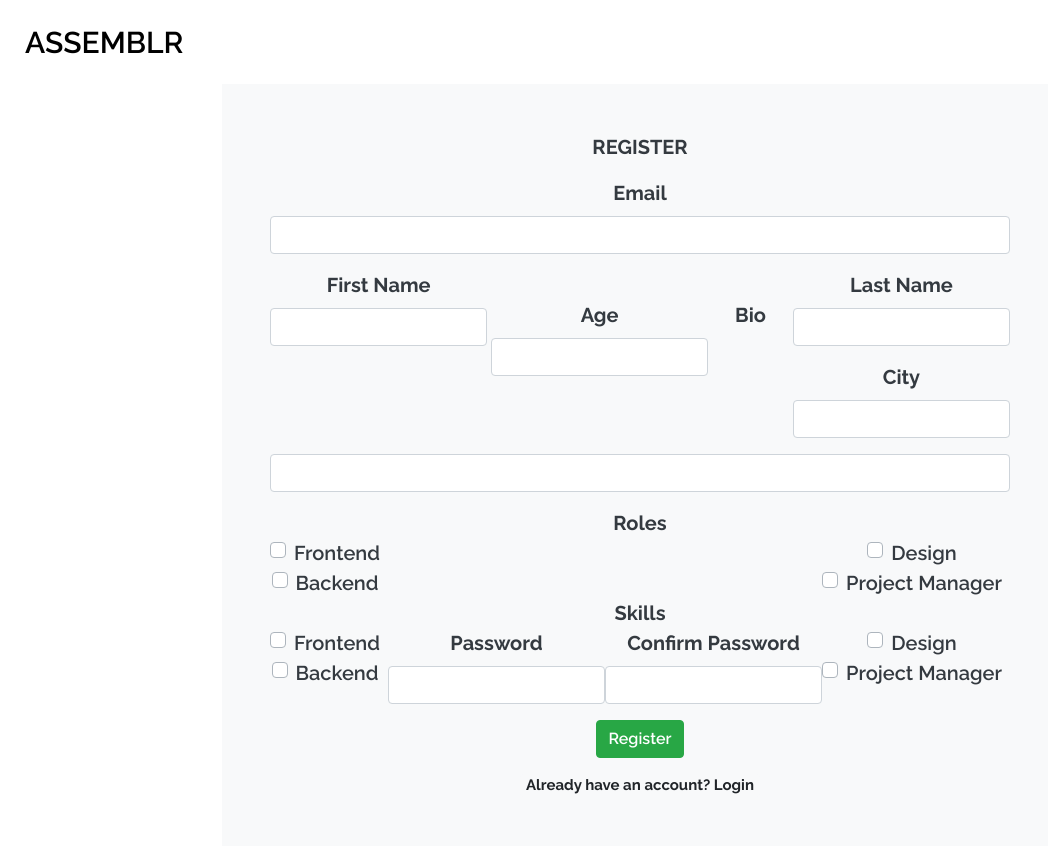
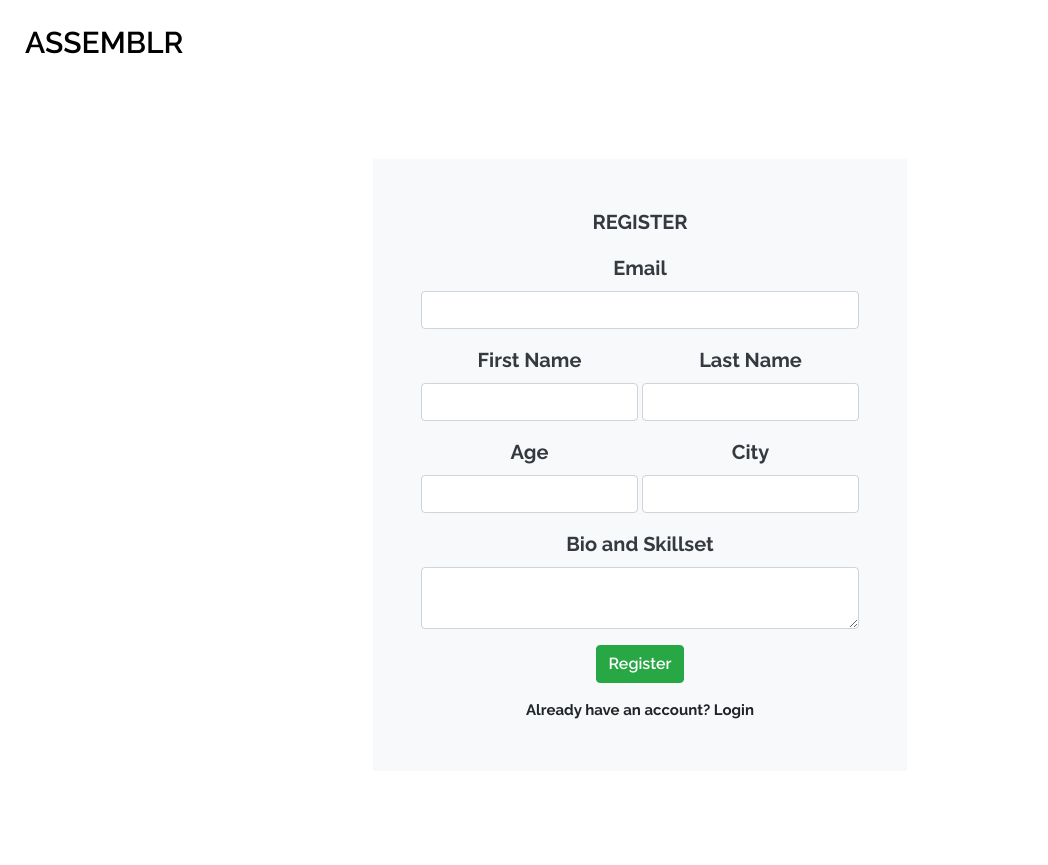
Before and after one commit to SolonEDU/assemblr, a Flask app: page /signup in a window 1280 px wide. Shown: the whole page, without its empty margins (0-1048 px from the left). Run offline with Flask 2, Linux system fonts and the light colour scheme; some libraries are stand-ins or nearby versions.

Commit message:
bio and skillset

```diff
--- a/assemblr.py
+++ b/assemblr.py
@@ -220,4 +220,5 @@ if __name__ == "__main__":
     db.init_app(app)
     with app.app_context():
         db.create_all()
+    app.debug = True
     app.run(host='0.0.0.0')
--- a/templates/register.html
+++ b/templates/register.html
@@ -43,62 +43,9 @@
                 <input name="city" type="text" class="form-control" id="city" required>
             </div>
             <div class="form-group">
-                <label for="bio" class="font-weight-bold">Bio</label>
-                <input name="bio" type="text" class="form-control" id="bio" required>
+                <label for="bio" class="font-weight-bold">Bio and Skillset</label>
+                <textarea name="bio" type="text" class="form-control" id="bio" required></textarea>
             </div>
-            <div class="font-weight-bold" style="float: none">Roles</div>
-            <div style="float: left;">
-                <div class="custom-control custom-checkbox mr-sm-2">
-                    <input type="checkbox" class="custom-control-input" id="frontend">
-                    <label class="custom-control-label" for="frontend">Frontend</label>
-                </div>
-                <div class="custom-control custom-checkbox mr-sm-2">
-                    <input type="checkbox" class="custom-control-input" id="backend">
-                    <label class="custom-control-label" for="backend">Backend</label>
-                </div>
-            </div>
-            <div style="float: right;">
-                <div class="custom-control custom-checkbox mr-sm-2">
-                    <input type="checkbox" class="custom-control-input" id="design">
-                    <label class="custom-control-label" for="design">Design</label >
-                </div>
-                <div class="custom-control custom-checkbox mr-sm-2">
-                    <input type="checkbox" class="custom-control-input" id="projectmanager">
-                    <label class="custom-control-label" for="projectmanager">Project Manager</label>
-                </div>
-            </div>
-            <br>
-            <br>
-            <div class="font-weight-bold">Skills</div>
-            <div style="float: left;">
-                <div class="custom-control custom-checkbox mr-sm-2">
-                    <input type="checkbox" class="custom-control-input" id="frontend">
-                    <label class="custom-control-label" for="frontend">Frontend</label>
-                </div>
-                <div class="custom-control custom-checkbox mr-sm-2">
-                    <input type="checkbox" class="custom-control-input" id="backend">
-                    <label class="custom-control-label" for="backend">Backend</label>
-                </div>
-            </div>
-            <div style="float: right;">
-                <div class="custom-control custom-checkbox mr-sm-2">
-                    <input type="checkbox" class="custom-control-input" id="design">
-                    <label class="custom-control-label" for="design">Design</label >
-                </div>
-                <div class="custom-control custom-checkbox mr-sm-2">
-                    <input type="checkbox" class="custom-control-input" id="projectmanager">
-                    <label class="custom-control-label" for="projectmanager">Project Manager</label>
-                </div>
-            </div>
-            <div class="form-group" style="float:left">
-                <label for="password" class="font-weight-bold">Password</label>
-                <input name="password" type="password" class="form-control" id="password" required>
-            </div>
-            <div class="form-group" style="float:right">
-                <label for="password2" class="font-weight-bold">Confirm Password</label>
-                <input name="password2" type="password" class="form-control" id="password2" required>
-            </div>
-            <br>
             <button type="submit" class="btn btn-success">Register</button>
             <br>
             <a href=/login class="badge badge-light mt-3">Already have an account? Login</a>
```
